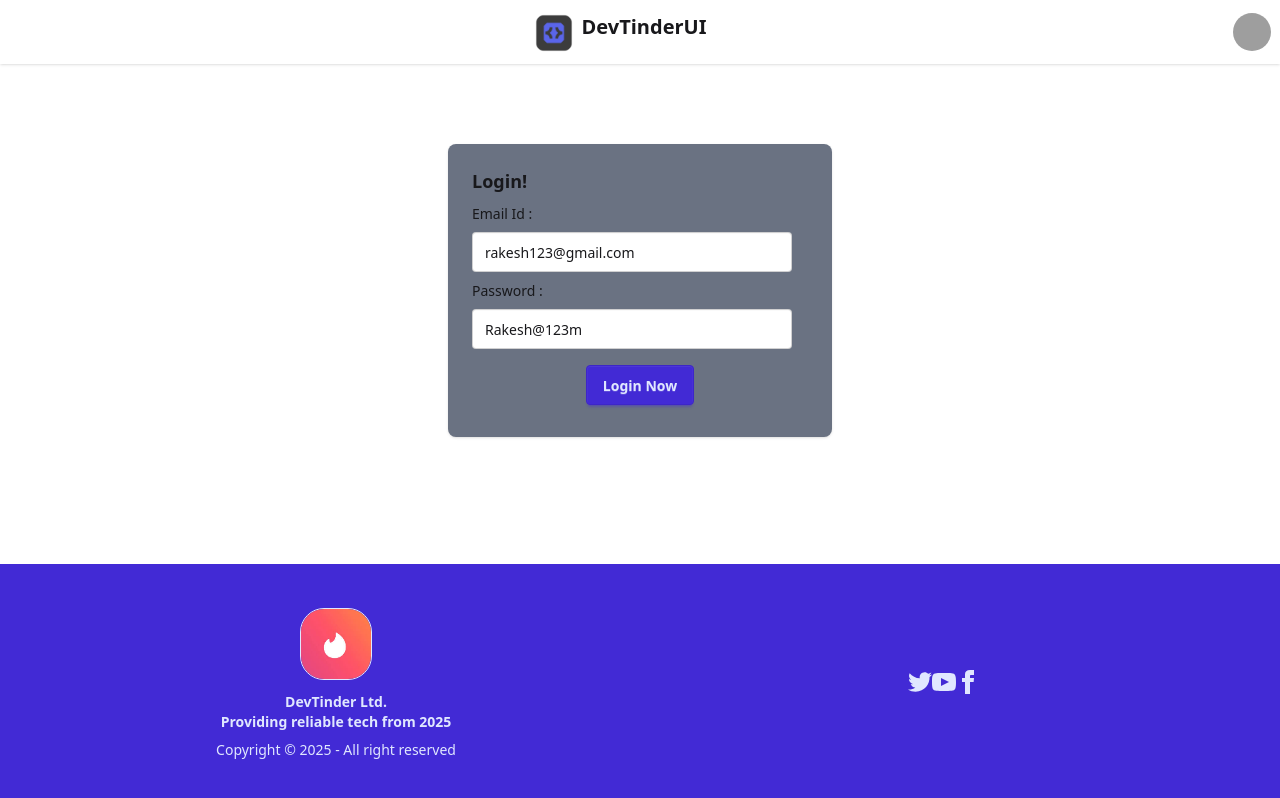
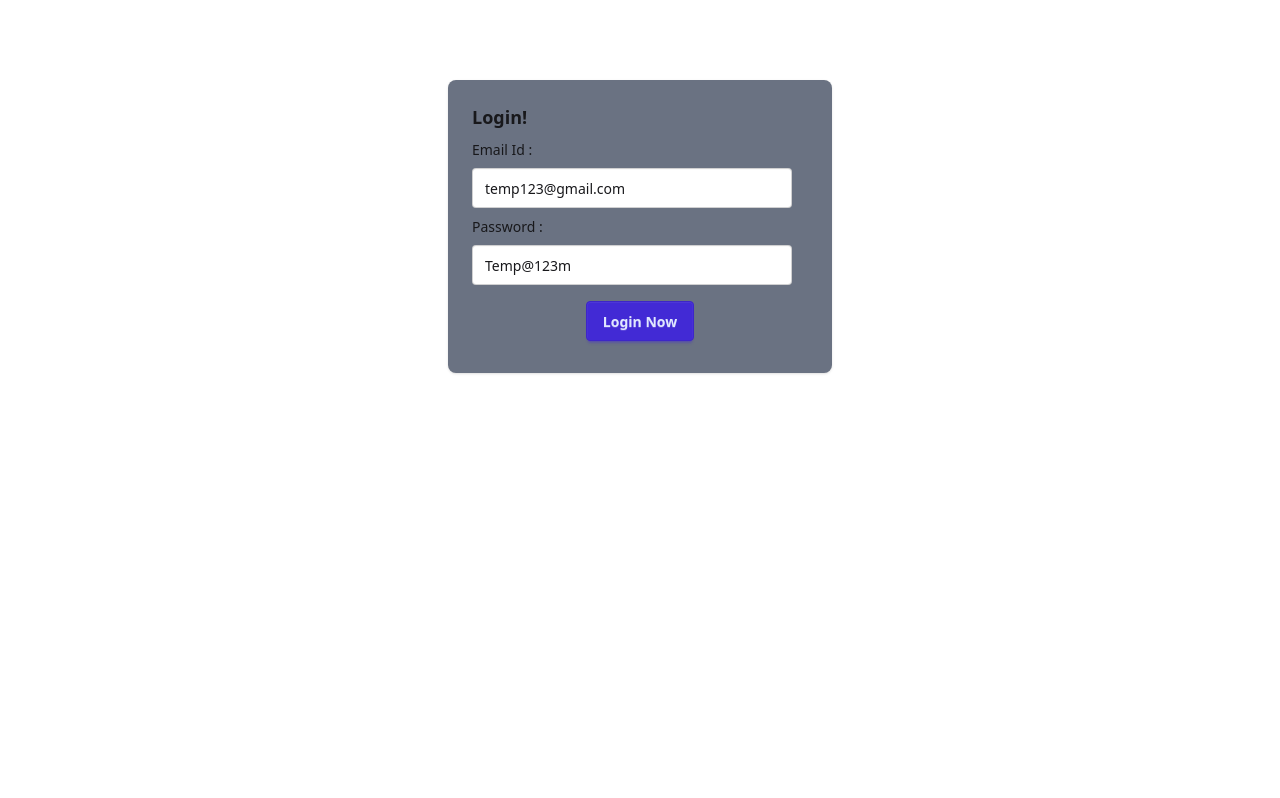
Before and after one commit to niteshsingh681/tinderui, a React (Vite) app: page /login in a window 1280 px wide. Built offline with nearby package versions, Linux system fonts and the light colour scheme; grey boxes are pictures that could not be loaded.

Commit message:
Redeux store

```diff
--- a/package.json
+++ b/package.json
@@ -10,10 +10,12 @@
     "preview": "vite preview"
   },
   "dependencies": {
+    "@reduxjs/toolkit": "^2.8.2",
     "@tailwindcss/vite": "^4.1.11",
     "axios": "^1.11.0",
     "react": "^19.1.1",
     "react-dom": "^19.1.1",
+    "react-redux": "^9.2.0",
     "react-router-dom": "^7.8.0",
     "tailwindcss": "^4.1.11"
   },
--- a/src/App.jsx
+++ b/src/App.jsx
@@ -1,25 +1,28 @@
 import './index.css';
-import Navbar from './components/Navbar.jsx';
+
 import Feed from './components/Feed.jsx';
-import Footer from './components/Footer.jsx';
+import Body from './components/Body.jsx';
 import Profile from './components/Profile.jsx';
 import Login from './components/Login.jsx';
+import {Provider} from 'react-redux';
+import appStore from './utils/appStore.js';
 import { BrowserRouter,Routes,Route} from 'react-router-dom';
 function App() {
   return (
     <>
-       <Navbar/>
+      <Provider store={appStore}>
+
        <BrowserRouter>
            <Routes>
-            <Route path="/" element={<Feed/>} />
+            <Route path="/" element={<Body/>} />
             <Route path="/about" element={<h1>About Page</h1>} />
             <Route path="/profile" element={<Profile/>} />
-             <Route path="/login" element={<Login/>} />
+            <Route path="/login" element={<Login/>} />
+            <Route path="/feed" element={<Feed/>} />
            </Routes>
+       </BrowserRouter>
 
-
-       </BrowserRouter>
-       <Footer/>
+      </Provider>
     </>
   )
 }
--- a/src/components/Body.jsx
+++ b/src/components/Body.jsx
@@ -1,9 +1,13 @@
 import React from 'react'
-import{outlet} from 'react-router-dom';
+import Navbar from './Navbar.jsx';
+import Footer from './Footer.jsx';
+import{Outlet} from 'react-router-dom';
 const Body = () => {
   return (
     <div >
-      <outlet/>
+       <Navbar/>
+      <Outlet/>
+       <Footer/>
     </div>
   )
 }
--- a/src/components/Login.jsx
+++ b/src/components/Login.jsx
@@ -1,11 +1,16 @@
 import React from 'react';
 import axios from "axios";
+import {useDispatch} from 'react-redux';
+import{ addUser} from '../utils/userSlice.js';
+import{useNavigate} from 'react-router-dom';
 const Login = () => {
-  const [emailId,setEmail]=React.useState("rakesh123@gmail.com");
-  const [password,setPassword]=React.useState("Rakesh@123m");
+  const [emailId,setEmail]=React.useState("temp123@gmail.com");
+  const [password,setPassword]=React.useState("Temp@123m");
+  const dispatch=useDispatch();
+  const navigate=useNavigate();
   const handleLogin= async()=>{
     try{
-       const data =await axios.post("http://localhost:100/login",
+       const user =await axios.post("http://localhost:100/login",
         {
       emailId,
       password
@@ -13,7 +18,11 @@ const Login = () => {
       withCredentials:true
     }
   );
-
+  // console.log("Login Success",user.data.user);
+    //store the user in redux store
+    dispatch(addUser(user.data.user));
+    //redirect to home page
+     return navigate("/feed");
     }
     catch(err){
       console.error("Login failed",err);
--- a/src/components/Navbar.jsx
+++ b/src/components/Navbar.jsx
@@ -1,6 +1,9 @@
 import React from "react";
-
+import { useSelector } from "react-redux";
 const Navbar = () => {
+  // Get the user from the Redux store or subcribing to the user state
+  const user = useSelector((store) => store.user);
+  console.log("user in navbar", user);
   return (
     <div className="navbar bg-base-100 shadow-sm">
       <div className="flex-1">
@@ -14,8 +17,8 @@ const Navbar = () => {
         <a >DevTinderUI</a>
         </div>
       </div>
-      <div className="flex gap-2">
-
+      <div className="flex  items-center  gap-2">
+         {user && <p className="px-3 font-sans"> Hello { user.firstName}</p>}
         <div className="dropdown dropdown-end">
           <div
             tabIndex={0}
@@ -23,12 +26,13 @@ const Navbar = () => {
             aria-label="User menu"
             className="btn btn-ghost btn-circle avatar"
           >
-            <div className="w-10 rounded-full">
+           {user &&(<div className="w-10 rounded-full ">
+
               <img
-                alt="User avatar"
-                src="https://img.daisyui.com/images/stock/photo-1534528741775-53994a69daeb.webp"
+                alt="User profile"
+                src={user?.photo}// optional chaining to handle cases where user might be null
               />
-            </div>
+            </div>)}
           </div>
           <ul
             tabIndex={0}
--- /dev/null
+++ b/src/utils/appStore.js
@@ -0,0 +1,8 @@
+import {configureStore} from '@reduxjs/toolkit';
+import userReducer from './userSlice.js';
+const appStore=configureStore({
+    reducer:{
+        user:userReducer,
+    },
+})
+export default appStore;
--- /dev/null
+++ b/src/utils/userSlice.js
@@ -0,0 +1,20 @@
+import {createSlice} from '@reduxjs/toolkit';
+const userSlice=createSlice({
+    name:'user',
+    initialState: null,
+    reducers:{
+        addUser:(state,action)=>{
+            return action.payload;
+        },
+        removeUser:(state,action)=>{
+            return null;
+        },
+        removUser:(state,action)=>{
+            return null;
+        }
+
+    }
+
+})
+export default userSlice.reducer;
+export const {addUser,removeUser}=userSlice.actions;
```
Also changed, not shown: 2 other files (tests, documents, lock files or other folders).
